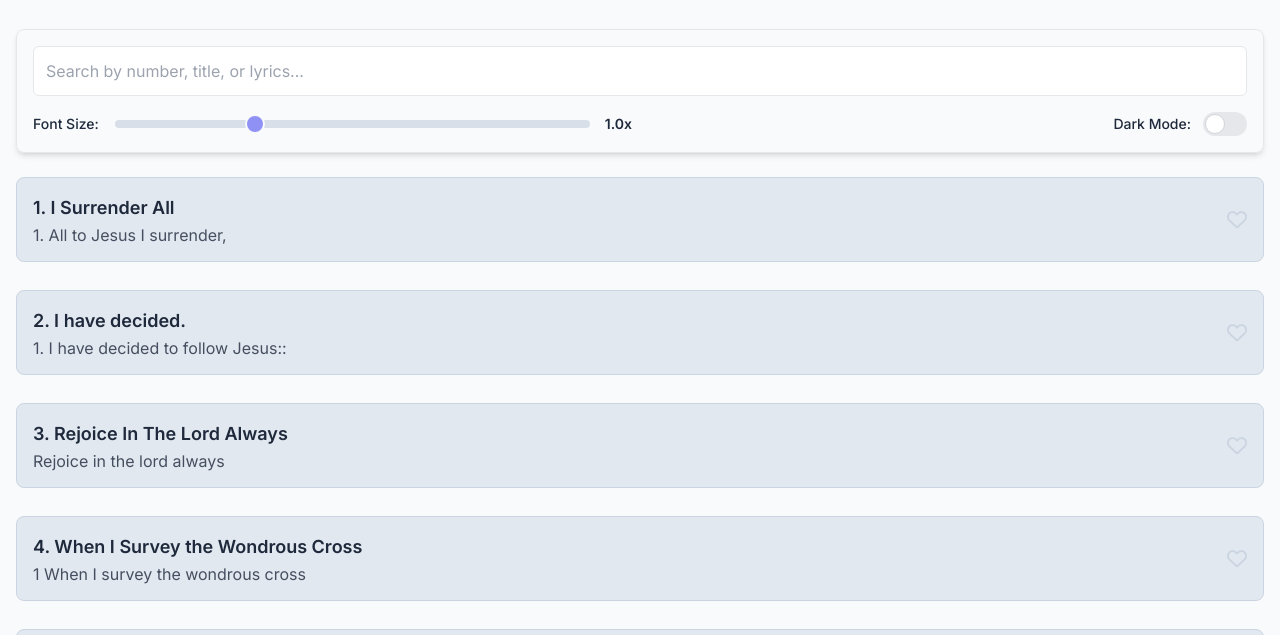
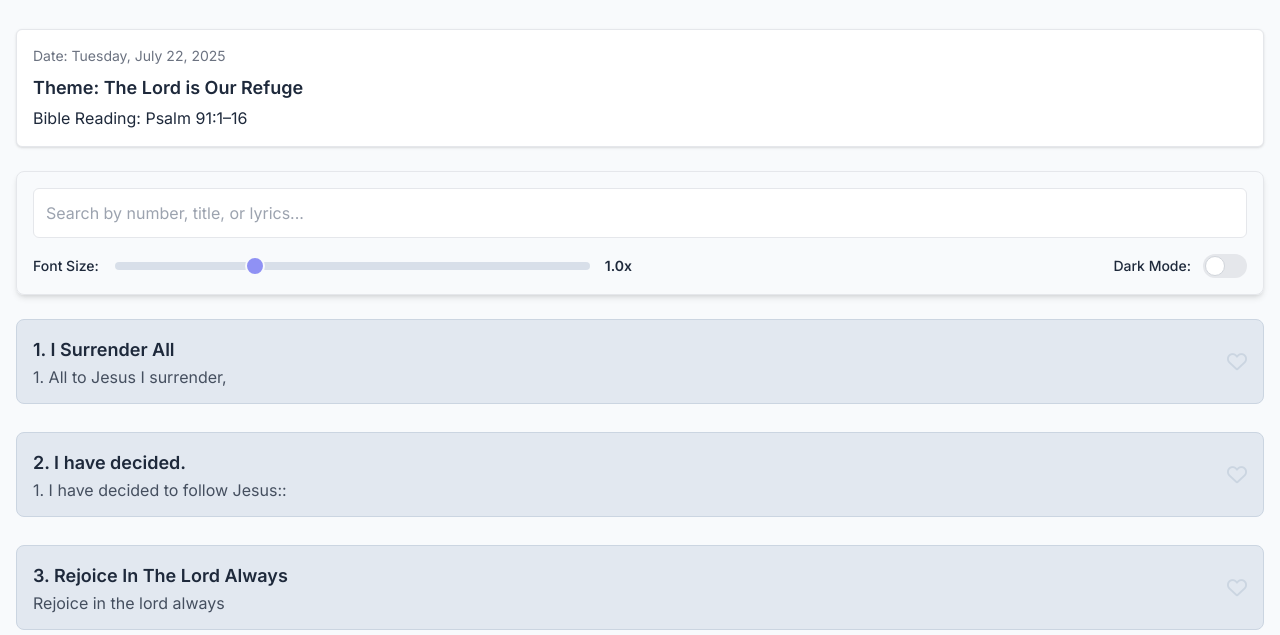
Before and after one commit to DalisoR/HYMNS1CDO, a plain HTML site: page index.html in a window 1280 px wide. Shown: the part 139-774 px from the top of the page. Drawn offline with nearby package versions, Linux system fonts and the light colour scheme.

Commit message:
Update index.html

```diff
--- a/index.html
+++ b/index.html
@@ -227,13 +227,13 @@
   style="background-image: url('https://dalisor.github.io/HYMNS1CDO/devow.jpg'); background-size: cover; background-position: center; background-repeat: no-repeat; background-color: rgba(0, 0, 0, 0.5); background-blend-mode: overlay;">
   1 CDO MORNING DEVOTION HYMNS
 </h2>
-<!-- Wednesday Devotion Section -->
-    <div id="wednesdayDevotion" class="bg-white dark:bg-secondary-background border border-border-color rounded-md p-4 mb-6 shadow hidden">
+    <!-- Wednesday Devotion Section -->
+    <div id="wednesdayDevotion" class="bg-white dark:bg-secondary-background border border-border-color rounded-md p-4 mb-6 shadow">
       <p class="text-sm text-gray-500 dark:text-gray-300 mb-2">
         <span id="currentDate"></span>
       </p>
-      <h3 class="text-lg font-semibold text-text-color mb-1">Theme: <span id="dailyTheme">The Power of Separation</span></h3>
-      <p class="text-base text-text-color">Bible Reading: <span id="bibleReading">Genesis 12:1-5, Genesis 13:14-17</span></p>
+      <h3 class="text-lg font-semibold text-text-color mb-1">Theme: <span id="dailyTheme">The Lord is Our Refuge</span></h3>
+      <p class="text-base text-text-color">Bible Reading: <span id="bibleReading">Psalm 91:1–16</span></p>
     </div>
         <!-- Search Bar and Controls -->
         <div class="bg-secondary-background p-4 rounded-lg shadow-md mb-6 border border-border-color">
@@ -2562,7 +2562,9 @@ Ndealia ubufwayo bwatwe,
 Akampele citulo ‘ko,
 Akampele citulo ‘ko.
 `;
-
+ const currentDate = new Date();
+    const dateOptions = { weekday: 'long', year: 'numeric', month: 'long', day: 'numeric' };
+    document.getElementById('currentDate').textContent = `Date: ${currentDate.toLocaleDateString('en-US', dateOptions)}`;
         // Parse the hymns from the text
         function parseHymnText(text) {
             const hymns = [];
```
